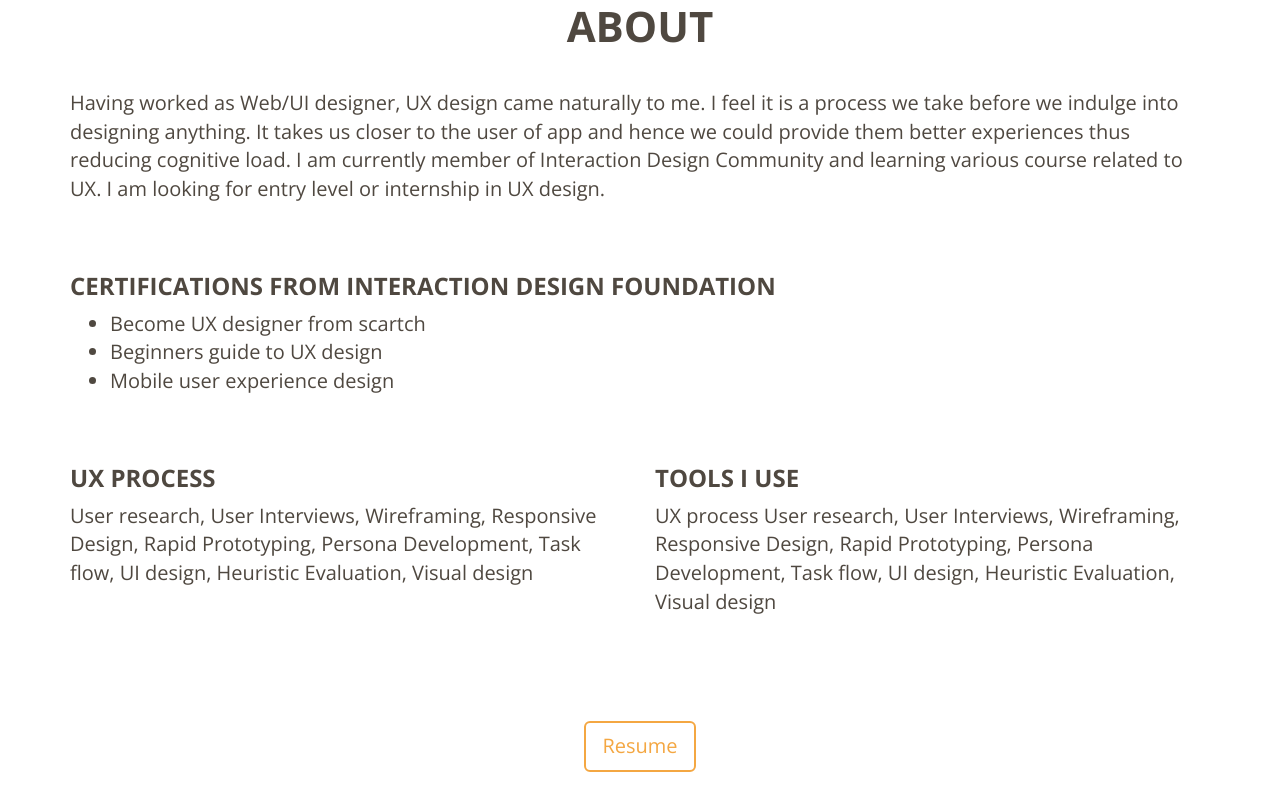
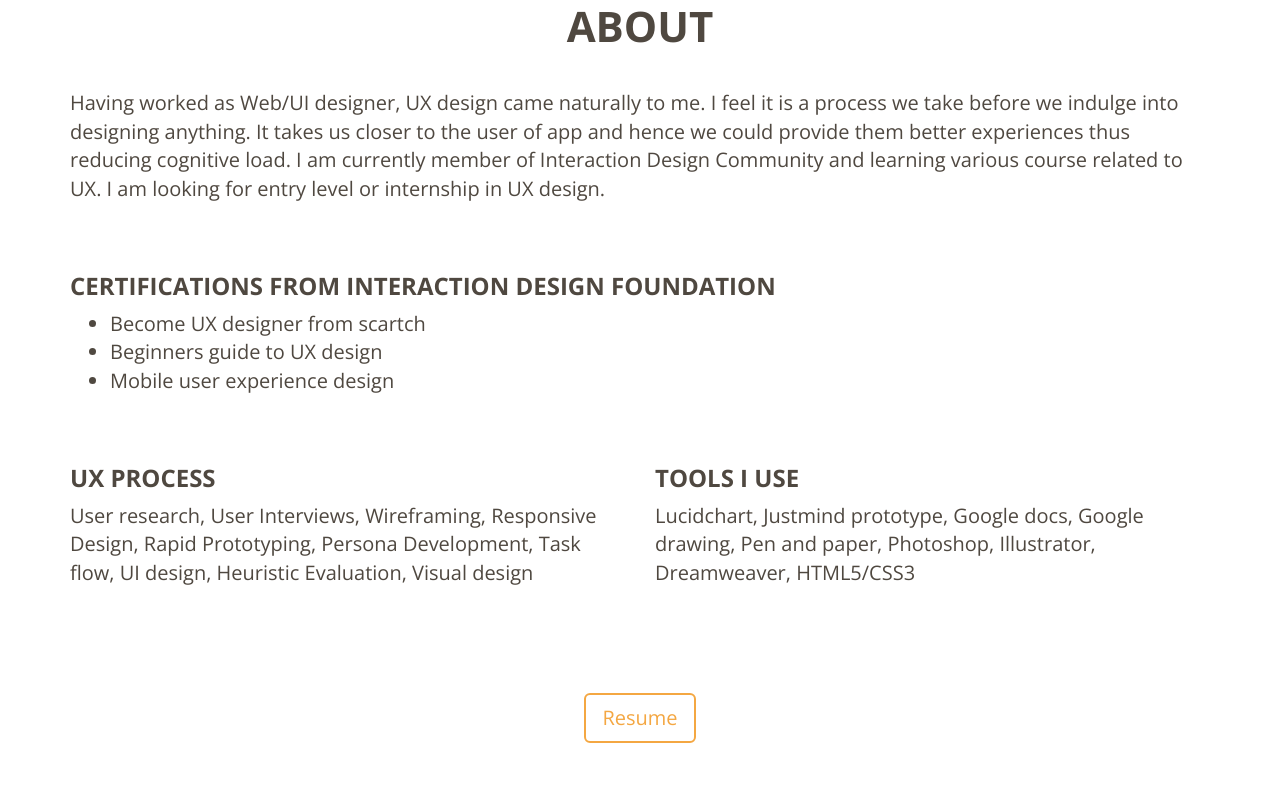
Before and after one commit to hetal19/hetal19.github.io, a plain HTML site: page index.html in a window 1280 px wide. Shown: the part 1303-2113 px from the top of the page. Drawn offline with nearby package versions, Linux system fonts and the light colour scheme.

Commit message:
Update index.html

```diff
--- a/index.html
+++ b/index.html
@@ -150,8 +150,8 @@
 <p>User research, User Interviews, Wireframing, Responsive Design, Rapid Prototyping, Persona Development, Task flow, UI design, Heuristic Evaluation, Visual design</p>
                 </div>
                 <div class="col-lg-6"></br></br><h3>Tools I use</h3>
-                <p>UX process
-User research, User Interviews, Wireframing, Responsive Design, Rapid Prototyping, Persona Development, Task flow, UI design, Heuristic Evaluation, Visual design</p></div>
+                <p>
+Lucidchart, Justmind prototype, Google docs, Google drawing, Pen and paper, Photoshop, Illustrator, Dreamweaver, HTML5/CSS3</p></div>
                 </br></br></br></br>
                 <div class="col-lg-8 col-lg-offset-2 text-center">
                     </br></br></br></br>
```
